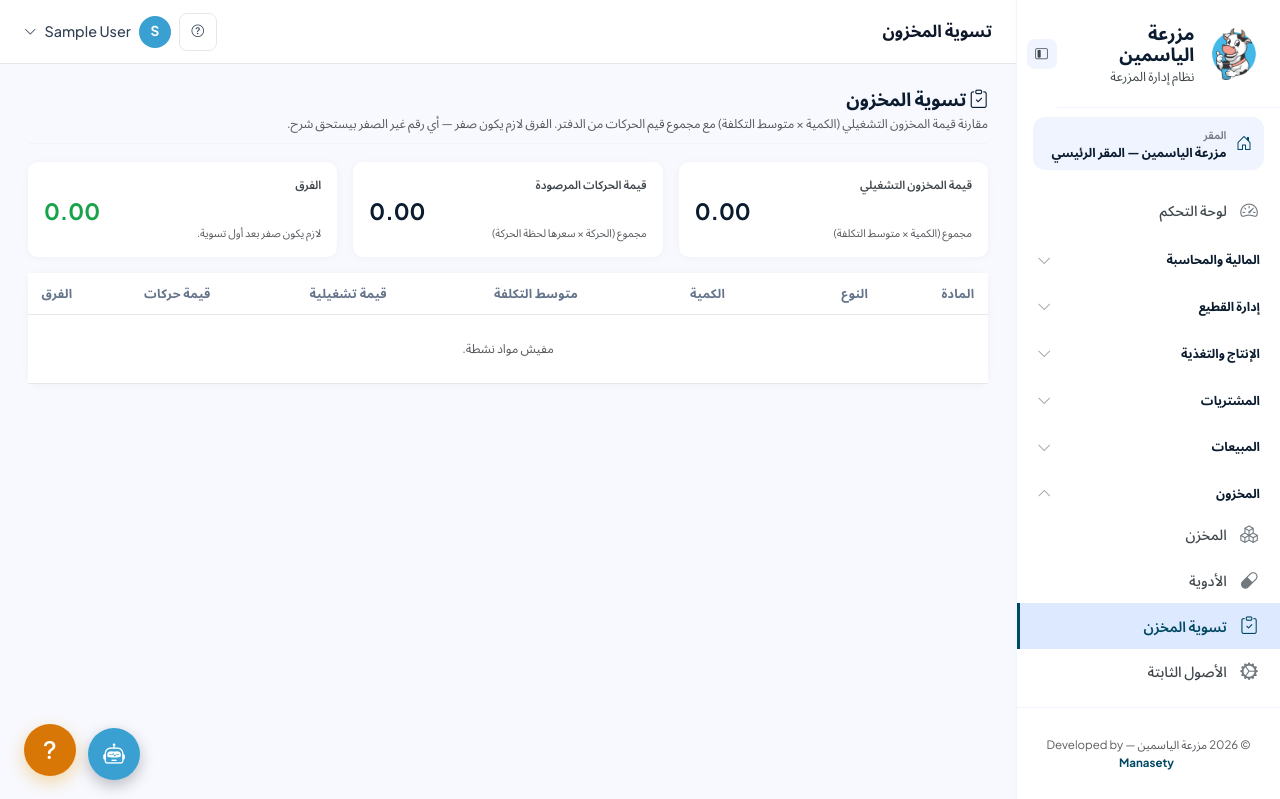
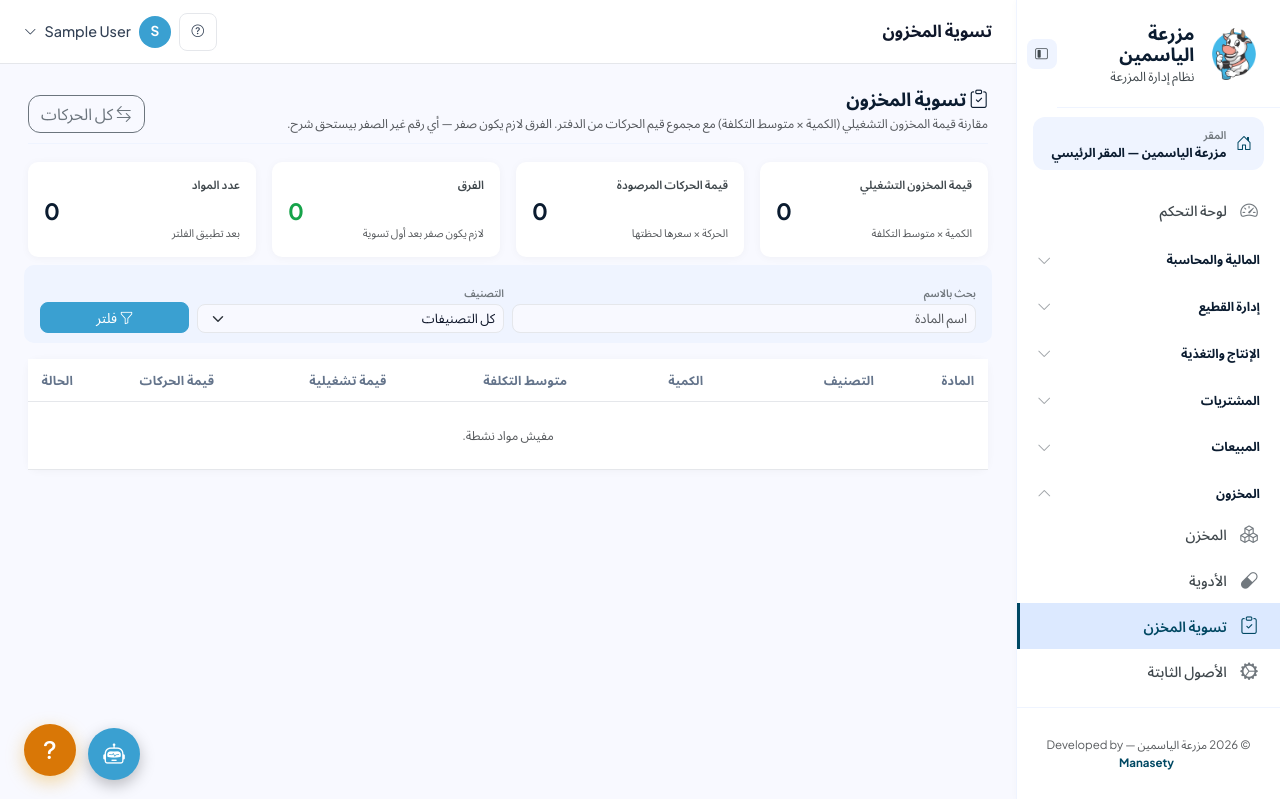
Before and after one commit to Abdelhammid1/elyasmin, a Flask app: page /inventory/valuation in a window 1280 px wide. Shown: the top 799 px of the page. Run offline with Flask 3, Linux system fonts and the light colour scheme; the visitor is signed in with stand-in values (Sample User, id 1); data that the repository does not hold is empty; some libraries are stand-ins or nearby versions.

Commit message:
STYLE: Phase-22 polish for /inventory/valuation + /accounting/journal/<id>
Both pages were rendering fine but lacked the KPI-hero + filter-row
+ .inv-* / .chip-* primitive vocabulary that the rest of elyasmin
uses. Shalaby flagged them.

- /inventory/valuation: KPI strip now tone-tinted (warning on
  moves, success/danger on the diff), added a .filter-row with
  search-by-name + category select (route parses `q` +
  `category` query args), and the diff column becomes .chip-*
  (paid=balanced, overdue=drift, draft=empty).
- /accounting/journal/<id>: rebuilt on the .inv-* invoice-shape
  primitives (matches purchases/view.html) — navy hero with the
  entry number in monospace, .inv-parties facts row, .inv-items
  lines table with a total + balance-status footer, and a right
  rail with source-doc, reversal-of, and pause-reason cards.
  Inline-styled Bootstrap badges are gone; .chip-unpaid
  (موقوف) and .chip-returned (قيد عكسي) replace them.

No data-model changes; tests: 35/35 still pass.

Co-Authored-By: Claude Opus 4.7 <noreply@anthropic.com>
Claude-Session: https://claude.ai/code/session_01NGRwvQmSHsMNEUp2cjqUe7

```diff
--- a/app/blueprints/inventory/routes.py
+++ b/app/blueprints/inventory/routes.py
@@ -367,12 +367,31 @@ def valuation():
     vs the sum of stock-movement values (Σ delta × unit_price_at_move).
     Diff = drift the accountant needs to explain — rounding, unpriced
     movements, a manual adjust with no price, or (before this migration)
-    a missing opening JE."""
-    ings = (
-        Ingredient.query.filter_by(is_archived=False)
-        .order_by(Ingredient.category, Ingredient.name)
-        .all()
-    )
+    a missing opening JE.
+
+    PHASE 31: `q` (search by name) and `category` (exact match) query
+    args narrow the report so the accountant can zoom in on one item
+    or one category at a time.
+    """
+    q = (request.args.get("q") or "").strip()
+    f_category = (request.args.get("category") or "").strip()
+
+    query = Ingredient.query.filter_by(is_archived=False)
+    if q:
+        query = query.filter(Ingredient.name.ilike(f"%{q}%"))
+    if f_category:
+        query = query.filter(Ingredient.category == f_category)
+    ings = query.order_by(Ingredient.category, Ingredient.name).all()
+
+    # Distinct categories for the filter dropdown — always the full
+    # set, not just those shown after the current filter.
+    all_categories = [
+        r[0] for r in
+        db.session.query(Ingredient.category)
+        .filter(Ingredient.is_archived.is_(False))
+        .distinct().order_by(Ingredient.category).all()
+    ]
+
     rows = []
     total_op = Decimal("0")
     total_mv = Decimal("0")
@@ -413,6 +432,9 @@ def valuation():
         total_mv=total_mv.quantize(Decimal("0.01")),
         total_diff=(total_op - total_mv).quantize(Decimal("0.01")),
         missing_openings=missing_openings,
+        f_q=q,
+        f_category=f_category,
+        all_categories=all_categories,
     )
 
 
--- a/app/templates/inventory/valuation.html
+++ b/app/templates/inventory/valuation.html
@@ -1,6 +1,9 @@
 {% extends "base.html" %}
 {% block title %}تسوية المخزون{% endblock %}
 {% block content %}
+{# PHASE 31 (STYLE): Phase-22 KPI-hero + filter-row + chip-styled diffs,
+   matching the rest of elyasmin's list/report pages. Route/data
+   unchanged; visual polish only. #}
 <div class="page-header d-flex justify-content-between align-items-end flex-wrap gap-2">
   <div>
     <h1><i class="bi bi-clipboard-check"></i> تسوية المخزون</h1>
@@ -10,77 +13,110 @@
       بيستحق شرح.
     </p>
   </div>
+  <div class="d-flex gap-2 flex-wrap">
+    <a href="{{ url_for('inventory.all_movements') }}" class="btn btn-outline-secondary">
+      <i class="bi bi-arrow-left-right"></i> كل الحركات
+    </a>
     {% if current_user.is_admin and missing_openings > 0 %}
     <form method="post" action="{{ url_for('inventory.post_missing_openings') }}"
           onsubmit="return confirm('ترحيل {{ missing_openings }} قيد افتتاحي؟');">
       <input type="hidden" name="csrf_token" value="{{ csrf_token() }}">
       <button class="btn btn-warning">
         <i class="bi bi-journal-plus"></i>
-      ترحيل قيود افتتاحية ناقصة ({{ missing_openings }})
+        ترحيل قيود ناقصة ({{ missing_openings }})
       </button>
     </form>
     {% endif %}
   </div>
+</div>
 
+{# KPI strip — tone reacts to the total diff. #}
 <div class="row g-3 mb-3">
-  <div class="col-md-4">
-    <div class="card stat-card">
+  <div class="col-md-3 col-6"><div class="card stat-card">
     <div class="stat-label">قيمة المخزون التشغيلي</div>
-      <div class="stat-value" dir="ltr">{{ total_op }}</div>
-      <small class="text-muted">مجموع (الكمية × متوسط التكلفة)</small>
+    <div class="stat-value" dir="ltr">{{ "{:,.0f}".format(total_op) }}</div>
+    <small class="text-muted">الكمية × متوسط التكلفة</small>
+  </div></div>
+  <div class="col-md-3 col-6"><div class="card stat-card tone-warning">
+    <div class="stat-label">قيمة الحركات المرصودة</div>
+    <div class="stat-value" dir="ltr">{{ "{:,.0f}".format(total_mv) }}</div>
+    <small class="text-muted">الحركة × سعرها لحظتها</small>
+  </div></div>
+  <div class="col-md-3 col-6">
+    <div class="card stat-card {% if total_diff == 0 %}tone-success{% else %}tone-danger{% endif %}">
+      <div class="stat-label">الفرق</div>
+      <div class="stat-value {% if total_diff == 0 %}text-success{% else %}text-danger{% endif %}" dir="ltr">{{ "{:,.0f}".format(total_diff) }}</div>
+      <small class="text-muted">لازم يكون صفر بعد أول تسوية</small>
     </div>
   </div>
-  <div class="col-md-4">
-    <div class="card stat-card">
-      <div class="stat-label">قيمة الحركات المرصودة</div>
-      <div class="stat-value" dir="ltr">{{ total_mv }}</div>
-      <small class="text-muted">مجموع (الحركة × سعرها لحظة الحركة)</small>
+  <div class="col-md-3 col-6"><div class="card stat-card">
+    <div class="stat-label">عدد المواد</div>
+    <div class="stat-value" dir="ltr">{{ rows|length }}</div>
+    <small class="text-muted">بعد تطبيق الفلتر</small>
+  </div></div>
 </div>
+
+<form method="get" class="filter-row row g-2 align-items-end">
+  <div class="col-md-6">
+    <label>بحث بالاسم</label>
+    <input type="search" name="q" value="{{ f_q }}" placeholder="اسم المادة"
+           class="form-control form-control-sm">
   </div>
   <div class="col-md-4">
-    <div class="card stat-card">
-      <div class="stat-label">الفرق</div>
-      <div class="stat-value {% if total_diff == 0 %}text-success{% else %}text-danger{% endif %}" dir="ltr">
-        {{ total_diff }}
+    <label>التصنيف</label>
+    <select name="category" class="form-select form-select-sm">
+      <option value="">كل التصنيفات</option>
+      {% for c in all_categories %}
+        <option value="{{ c }}" {% if f_category == c %}selected{% endif %}>{{ c }}</option>
+      {% endfor %}
+    </select>
   </div>
-      <small class="text-muted">لازم يكون صفر بعد أول تسوية.</small>
+  <div class="col-md-2 d-grid">
+    <button class="btn btn-primary btn-sm"><i class="bi bi-funnel"></i> فلتر</button>
   </div>
-  </div>
-</div>
+</form>
 
-<div class="card">
+<div class="card mt-3">
   <div class="table-responsive">
-    <table class="table mb-0">
+    <table class="table table-hover align-middle mb-0">
       <thead>
         <tr>
           <th>المادة</th>
-          <th>النوع</th>
+          <th>التصنيف</th>
           <th class="text-end">الكمية</th>
           <th class="text-end">متوسط التكلفة</th>
           <th class="text-end">قيمة تشغيلية</th>
-          <th class="text-end">قيمة حركات</th>
-          <th class="text-end">الفرق</th>
+          <th class="text-end">قيمة الحركات</th>
+          <th class="text-end">الحالة</th>
         </tr>
       </thead>
       <tbody>
         {% for r in rows %}
         <tr>
           <td>
-            <a href="{{ url_for('inventory.ingredient_detail', ingredient_id=r.ing.id) }}">
+            <a href="{{ url_for('inventory.ingredient_detail', ingredient_id=r.ing.id) }}" class="fw-semibold">
               {{ r.ing.name }}
             </a>
           </td>
-          <td><span class="badge bg-secondary">{{ r.ing.category_label }}</span></td>
+          <td><span class="text-muted small">{{ r.ing.category_label }}</span></td>
           <td dir="ltr" class="num text-end">{{ r.ing.current_qty }}</td>
           <td dir="ltr" class="num text-end">{{ r.ing.avg_cost }}</td>
-          <td dir="ltr" class="num text-end fw-bold">{{ r.op_value }}</td>
-          <td dir="ltr" class="num text-end text-muted">{{ r.mv_value }}</td>
-          <td dir="ltr" class="num text-end {% if r.diff == 0 %}text-success{% else %}text-danger fw-bold{% endif %}">
-            {{ r.diff }}
+          <td dir="ltr" class="num text-end fw-bold">{{ "{:,.2f}".format(r.op_value) }}</td>
+          <td dir="ltr" class="num text-end text-muted">{{ "{:,.2f}".format(r.mv_value) }}</td>
+          <td class="text-end">
+            {% if r.mv_value == 0 and r.op_value == 0 %}
+              <span class="chip chip-draft">فاضية</span>
+            {% elif r.diff == 0 %}
+              <span class="chip chip-paid">متوازنة</span>
+            {% else %}
+              <span class="chip chip-overdue" dir="ltr">فرق {{ "{:,.0f}".format(r.diff) }}</span>
+            {% endif %}
           </td>
         </tr>
         {% else %}
-        <tr><td colspan="7" class="text-center text-muted py-4">مفيش مواد نشطة.</td></tr>
+        <tr><td colspan="7" class="text-center text-muted py-4">
+          {% if f_q or f_category %}مفيش نتيجة مطابقة للفلتر.{% else %}مفيش مواد نشطة.{% endif %}
+        </td></tr>
         {% endfor %}
       </tbody>
     </table>
```
Also changed, not shown: app/templates/accounting/journal_detail.html (+136 -83 lines). Lines whose indentation alone changed are shown as unchanged.
